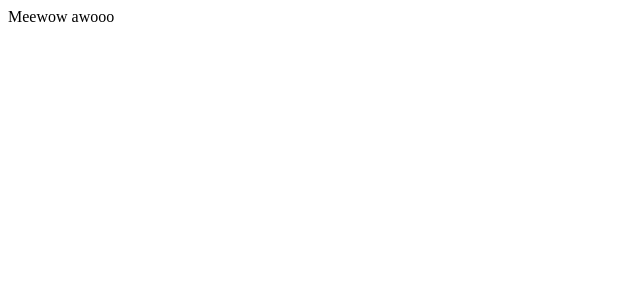
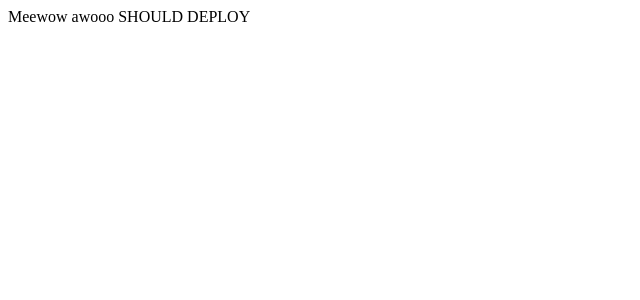
Before and after one commit to lizhi-render/test-repo-private, a Next.js app: page /about in a window 1280 px wide. Shown: the top 300 px of the page, without its empty margins (0-640 px from the left). Built offline with nearby package versions, Linux system fonts and the light colour scheme.

Commit message:
Update about.js

```diff
--- a/src/pages/about.js
+++ b/src/pages/about.js
@@ -1,3 +1,3 @@
 export default function About() {
-  return <div>Meewow  awooo</div>;
+  return <div>Meewow  awooo SHOULD DEPLOY</div>;
 }
```
